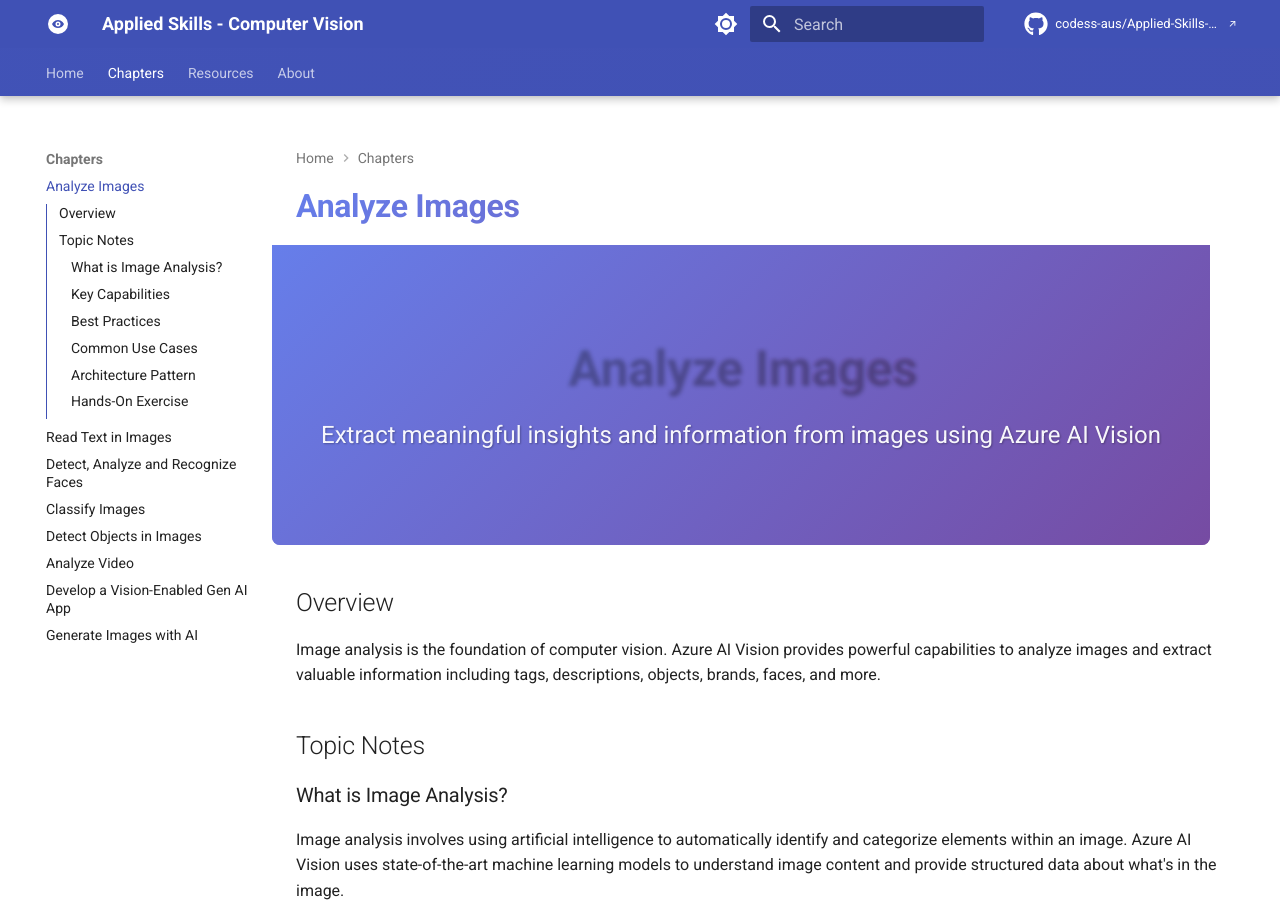
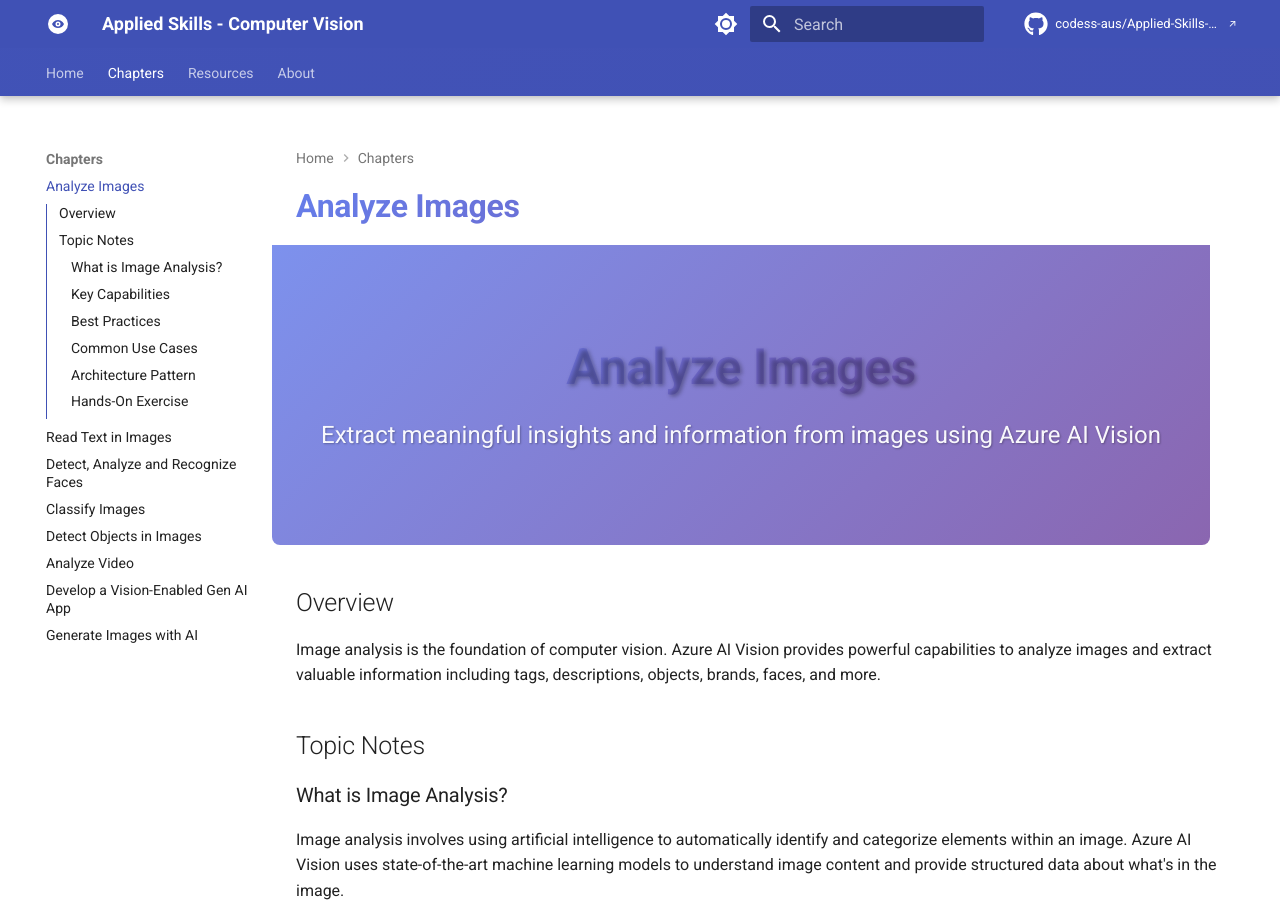
Before and after one commit to codess-aus/Applied-Skills-Computer-Vision, an MkDocs documentation site: the page built from docs/chapters/analyze-images.md, in a window 1280 px wide and 900 px high. Built offline with MkDocs 1.6.1 and Material for MkDocs 9.7.7, drawn with Linux system fonts in a browser that asks for light colours; comment, search, counter and statistics services are not loaded.

Commit message:
Add image analysis hero section background image

```diff
--- a/docs/chapters/analyze-images.md
+++ b/docs/chapters/analyze-images.md
@@ -1,6 +1,6 @@
 # Analyze Images
 
-<div class="hero-section">
+<div class="hero-section" style="background-image: url('../assets/imageanalysis.png');">
   <div class="hero-overlay">
     <div class="hero-content">
       <h1>Analyze Images</h1>
```
Also changed, not shown: docs/assets/imageanalysis.png (added).
